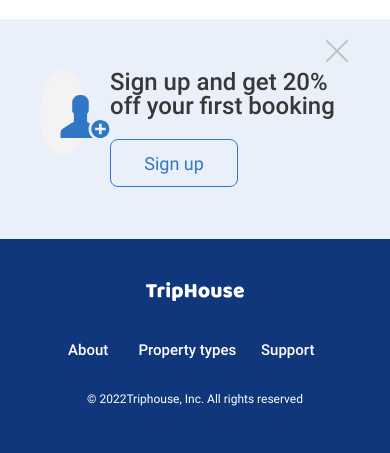
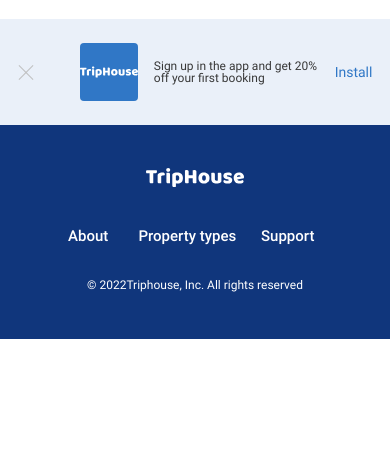
Before and after one commit to JuliaCherry/if-html, a web app: file index.html in a window 390 px wide; the page is wider, and only the part inside the window is pictured. Shown: the part 2182-2635 px from the top of that part. After the commit the page ends 2521 px from the top of that part, so only its background shows below. Run offline with its HTML, style and script files only (its server is not run), Linux system fonts and the light colour scheme.

Commit message:
add @media for sign-up

```diff
--- a/index.html
+++ b/index.html
@@ -555,7 +555,7 @@
                   Island
                 </figcaption>
               </figure>
-              <div class="arrow-2"></div>
+              <div class="arrow-destination"></div>
             </div>
           </div>
         </div>
@@ -577,6 +577,21 @@
             <button class="sign-up__content-btn">Sign up</button>
           </div>
           <div class="close"></div>
+        </div>
+        <div class="sign-up__container-content-mobile">
+          <div class="sign-up__content-mobile">
+            <div class="close-mobile"></div>
+            <div class="sign-up__content-logo">
+              <svg class="sing-up__content-logo-mobile">
+                <use href="./images/sprite.svg#logo-small" />
+              </svg>
+            </div>
+            <p class="sign-up__content-subtitle-mobile">
+              Sign up in the app and get 20% <br />
+              off your first booking
+            </p>
+            <button class="sign-up__content-btn">Install</button>
+          </div>
         </div>
       </div>
     </section>
--- a/styles/style.css
+++ b/styles/style.css
@@ -487,7 +487,7 @@
   color: var(--accent-blue);
 }
 
-.arrow-2 {
+.arrow-destination {
   width: 4rem;
   height: 4rem;
   background-color: var(--stroke-color-main);
@@ -499,9 +499,9 @@
   left: 59.5rem;
 }
 
-.arrow-2::before {
+.arrow-destination:before {
   transform: rotateZ(-45deg);
-  left: 1.25rem;
+  left: 1.3rem;
   position: absolute;
   top: 15px;
   content: "";
@@ -592,6 +592,10 @@
 
 .close:after {
   transform: rotate(-45deg);
+}
+
+.sign-up__container-content-mobile {
+  display: none;
 }
 
 .footer {
@@ -719,6 +723,14 @@
 
   .arrow-1 {
     display: none;
+  }
+
+  .destination__container-slider {
+    flex-wrap: wrap;
+  }
+
+  .destination__container-btn {
+    width: 100%;
   }
 
   .footer__container-item {
@@ -1038,11 +1050,11 @@
     font-size: 1.2rem;
   }
 
-  .destination__container-slider{
+  .destination__container-slider {
     position: relative;
   }
 
-  .arrow-2 {
+  .arrow-destination {
     width: 2.8rem;
     height: 2.8rem;
     background-color: var(--stroke-color-main);
@@ -1054,7 +1066,7 @@
     left: 31.5rem;
   }
 
-  .arrow-2:before {
+  .arrow-destination:before {
     transform: rotateZ(-135deg);
     left: 0.6rem;
     position: absolute;
@@ -1066,6 +1078,74 @@
     border-radius: 2px;
     border-left: 2px solid var(--text-color-main);
     border-bottom: 2px solid var(--text-color-main);
+  }
+
+  .sign-up__container-content {
+    display: none;
+  }
+
+  .sign-up__container-content-mobile {
+    padding-bottom: 2.4rem;
+    padding-top: 2.4rem;
+    display: block;
+  }
+
+  .sign-up__content-mobile {
+    display: flex;
+    gap: 1.6rem;
+    position: relative;
+    align-items: center;
+    justify-content: flex-end;
+  }
+
+  .sign-up__content-logo {
+    background-color: var(--accent-blue);
+    border-radius: 4px;
+    width: 5.8rem;
+    height: 5.8rem;
+    display: flex;
+    align-items: center;
+  }
+
+  .sign-up__content-subtitle-mobile {
+    font-size: 1.2rem;
+  }
+
+  .sing-up__content-logo-mobile {
+    width: 100%;
+  }
+
+  .close-mobile {
+    position: absolute;
+    top: 50%;
+    left: 0;
+    width: 1.6rem;
+    height: 1.6rem;
+    cursor: pointer;
+  }
+
+  .close-mobile:before,
+  .close-mobile:after {
+    content: "";
+    position: absolute;
+    width: 20px;
+    height: 1px;
+    background: #bfbfbf;
+  }
+
+  .close-mobile:before {
+    transform: rotate(45deg);
+  }
+
+  .close-mobile:after {
+    transform: rotate(-45deg);
+  }
+
+  .sign-up__content-btn {
+    font-size: 1.4rem;
+    color: var(--accent-blue);
+    border: none;
+    width: 4.1rem;
   }
 
   .footer__container-item {
```
